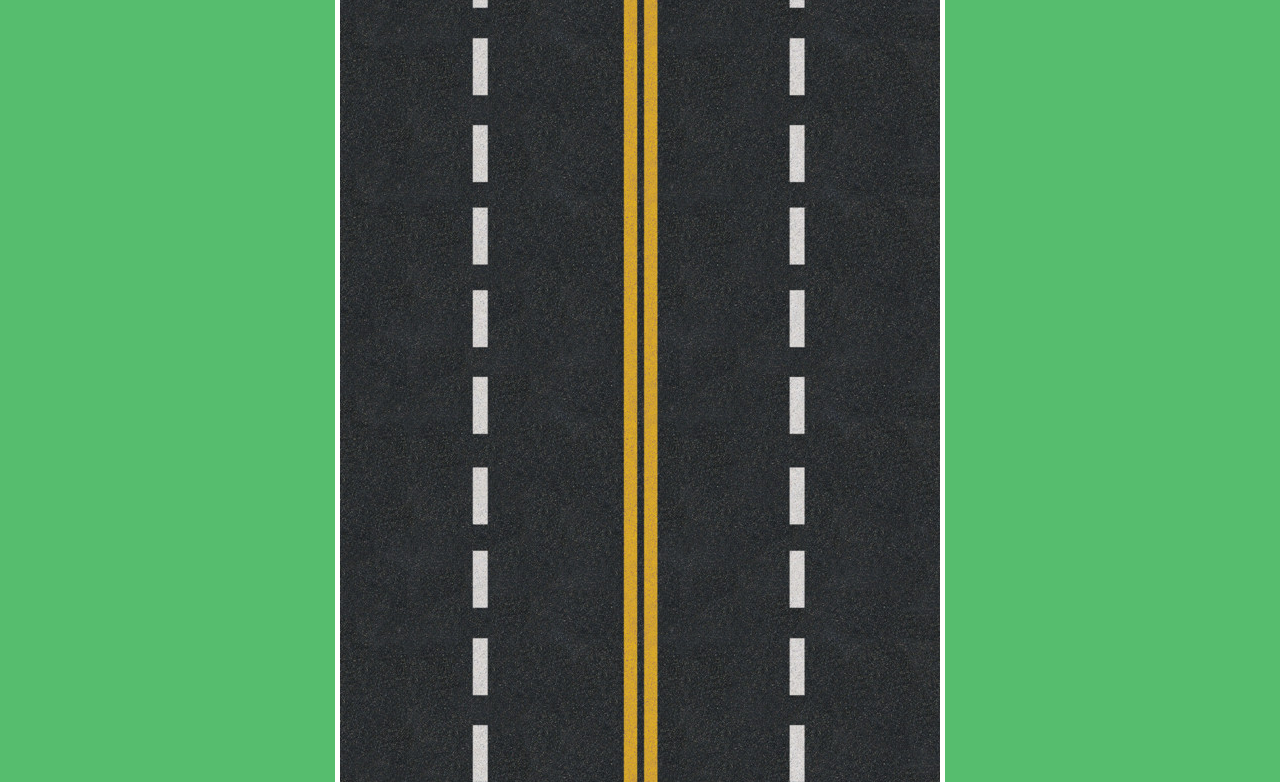
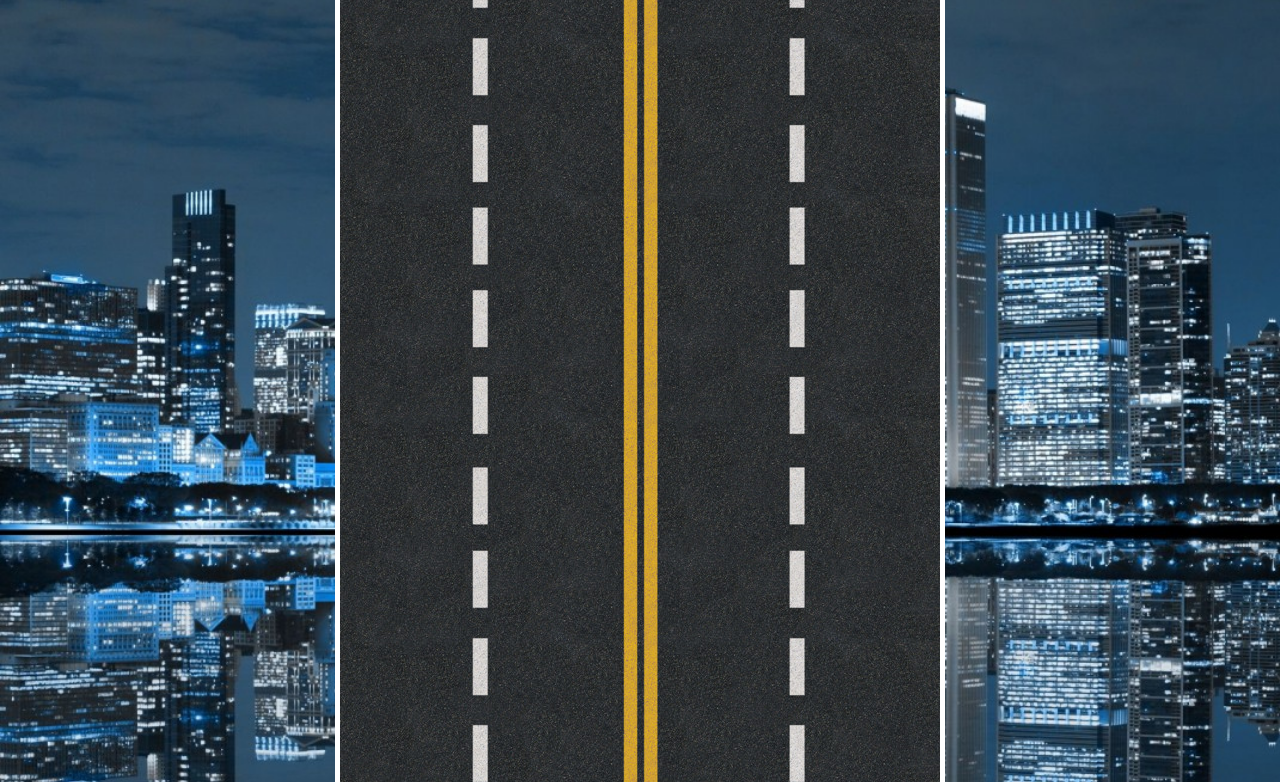
Before and after one commit to somych1/F1-project, a plain HTML site: page index.html in a window 1280 px wide. Shown: the part 182-964 px from the top of the page. Drawn offline with nearby package versions, Linux system fonts and the light colour scheme.

Commit message:
background added

```diff
--- a/css/style.css
+++ b/css/style.css
@@ -1,5 +1,7 @@
 body {
-	background-color: rgb(86, 189, 110);
+	background: url('../img/chicago.jpg');
+	background-repeat: no-repeat;
+	background-size: cover;
 }
 canvas {
 	width: 600;
```
Also changed, not shown: img/chicago.jpg (added).
